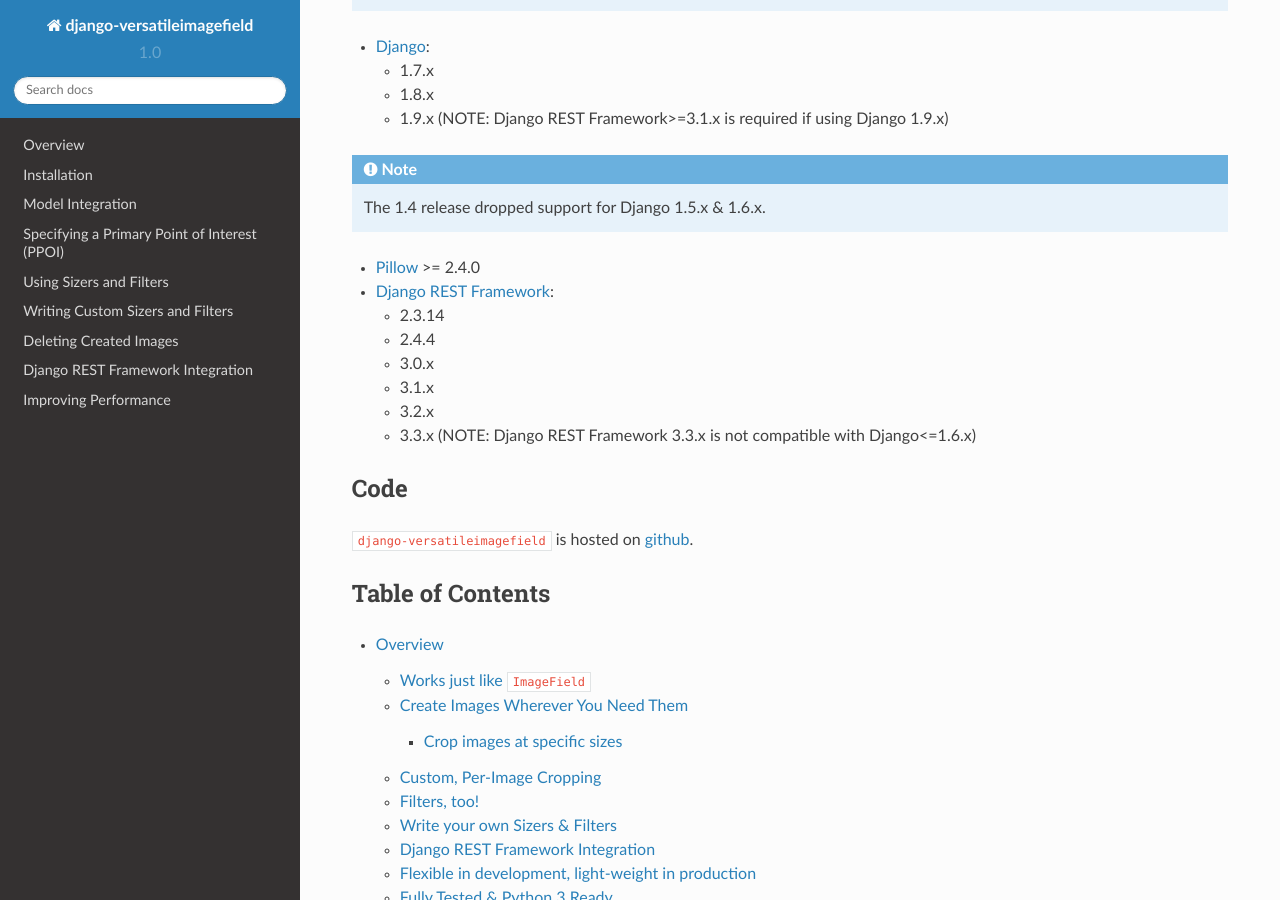
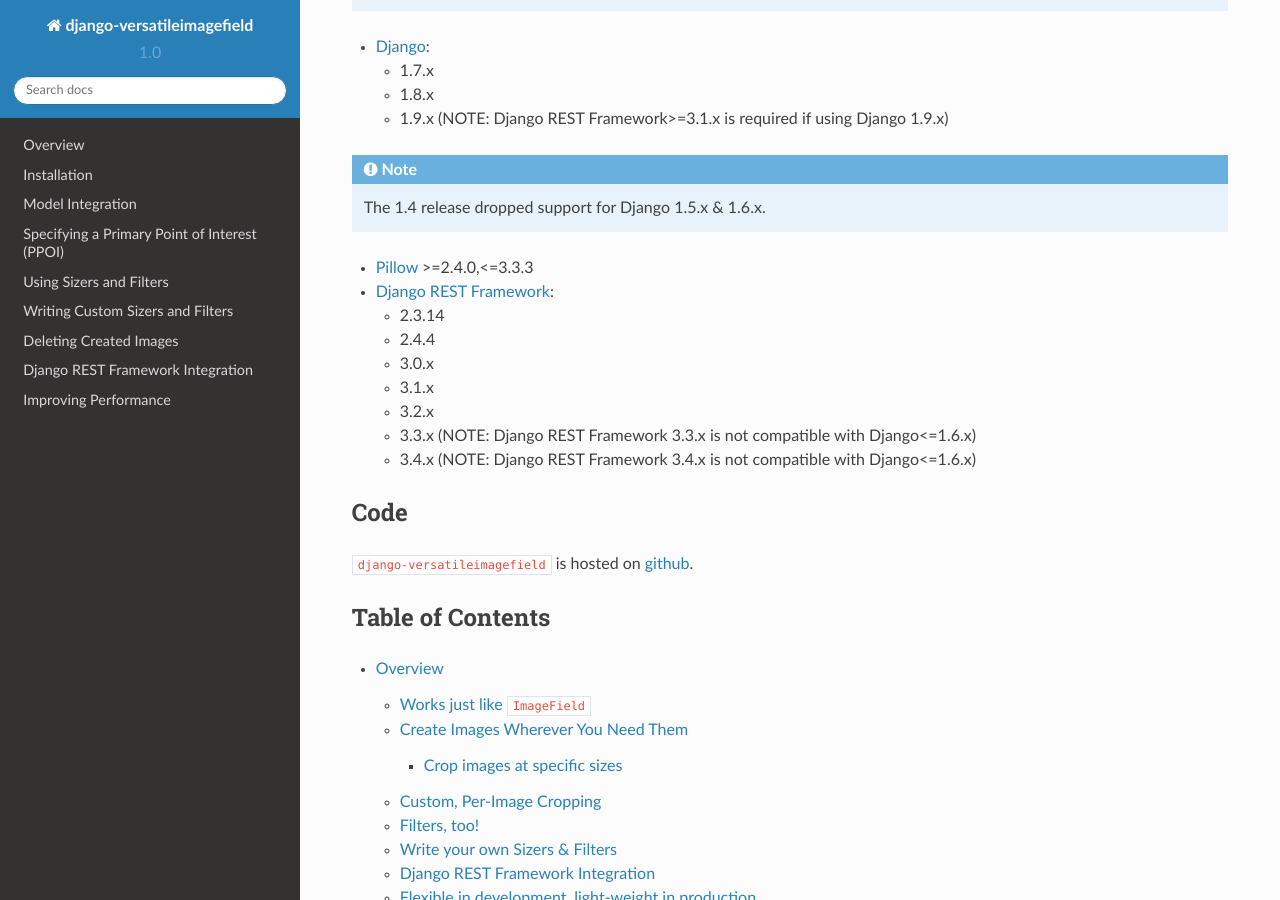
Before and after one commit to respondcreate/django-versatileimagefield, a Sphinx documentation site: the page built from docs/index.rst, in a window 1280 px wide and 900 px high, scrolled down 672 px. Built offline with Sphinx 7.4.7 and the Read the Docs theme 2.0.0, drawn with Linux system fonts in a browser that asks for light colours.

```diff
--- a/docs/index.rst
+++ b/docs/index.rst
@@ -50,7 +50,7 @@
 
 .. note:: The 1.4 release dropped support for Django 1.5.x & 1.6.x.
 
-- `Pillow <https://pillow.readthedocs.io/en/latest/index.html>`_ >= 2.4.0
+- `Pillow <https://pillow.readthedocs.io/en/latest/index.html>`_ >=2.4.0,<=3.3.3
 
 - `Django REST Framework <http://www.django-rest-framework.org/>`_:
 
@@ -60,6 +60,7 @@
   - 3.1.x
   - 3.2.x
   - 3.3.x (NOTE: Django REST Framework 3.3.x is not compatible with Django<=1.6.x)
+  - 3.4.x (NOTE: Django REST Framework 3.4.x is not compatible with Django<=1.6.x)
 
 Code
 ====
```
Also changed, not shown: .travis.yml.
